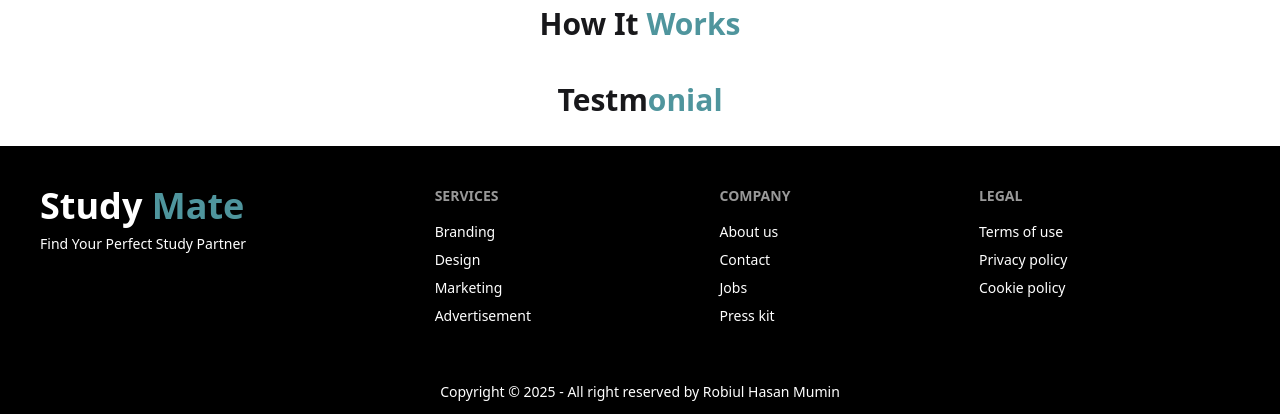
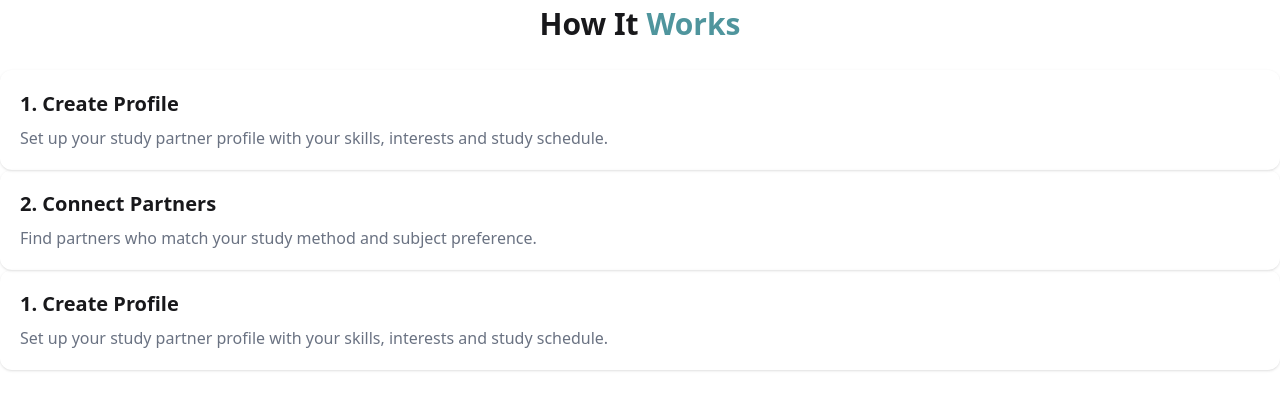
Before and after one commit to robiulhasanmumin/studymates-client-site-pha10, a React (Vite) app: page / in a window 1280 px wide. Shown: the part 739-1153 px from the top of the page. Built offline with nearby package versions, Linux system fonts and the light colour scheme; no server answers.

Commit message:
Privateroutes functionalities done.

```diff
--- a/index.html
+++ b/index.html
@@ -2,7 +2,7 @@
 <html lang="en">
   <head>
     <meta charset="UTF-8" />
-    <link rel="icon" type="image/svg+xml" href="/vite.svg" />
+    <link rel="icon" type="image/svg+xml" href="/src/assets/icon.png" />
     <meta name="viewport" content="width=device-width, initial-scale=1.0" />
     <title>studymates-server</title>
   </head>
--- a/src/Components/ExtraSection.jsx
+++ b/src/Components/ExtraSection.jsx
@@ -5,6 +5,20 @@ const ExtraSection = () => {
     <div>
       <div>
       <h1 className='text-center text-3xl font-bold mt-10 mb-7'>How It <span className='text-[#4F959D]'>Works</span></h1>
+      <div>
+        <div className='p-5 shadow rounded-xl'>
+          <h2 className='text-xl font-semibold mb-2'>1. Create Profile</h2>
+          <p className='text-gray-500'>Set up your study partner profile with your skills, interests and study schedule.</p>
+        </div>
+        <div className='p-5 shadow rounded-xl'>
+          <h2 className='text-xl font-semibold mb-2'>2. Connect Partners</h2>
+          <p className='text-gray-500'>Find partners who match your study method and subject preference.</p>
+        </div>
+        <div className='p-5 shadow rounded-xl'>
+          <h2 className='text-xl font-semibold mb-2'>1. Create Profile</h2>
+          <p className='text-gray-500'>Set up your study partner profile with your skills, interests and study schedule.</p>
+        </div>
+      </div>
       </div>
 
       <div>
--- a/src/Components/Navbar.jsx
+++ b/src/Components/Navbar.jsx
@@ -73,7 +73,7 @@ const Navbar = () => {
 
       <>
           <div className="dropdown dropdown-end">
-  <img src={user.photoURL} tabIndex={0} role="button" className="cursor-pointer w-[45px] h-[45px] rounded-full mr-4"></img>
+  <img src={user?.photoURL} tabIndex={0} role="button" className="cursor-pointer w-[45px] h-[45px] rounded-full mr-4"></img>
   <ul tabIndex="-1" className="dropdown-content menu bg-base-100 rounded-box z-1 w-52 p-2 shadow-sm">
     <li> <Link to="/myProfile" className="text-blue-500"><FaRegUserCircle />
  My Profile</Link></li>
@@ -84,8 +84,8 @@ const Navbar = () => {
       :
 
           <>
-    <Link to="/login" className="btn bg-[#4F959D] text-white">Login</Link>
-    <Link to="/register" className="btn bg-[#4F959D] text-white ml-2">Register</Link>
+    <Link to="/login" className="btn bg-[#4F959D] hover:bg-[#397177] text-white">Login</Link>
+    <Link to="/register" className="btn bg-[#4F959D] hover:bg-[#397177] text-white ml-2">Register</Link>
 
           </>
     }
--- a/src/main.jsx
+++ b/src/main.jsx
@@ -14,6 +14,7 @@ import ErrorPage from './Pages/ErrorPage';
 import ProfilePage from './Pages/ProfilePage';
 import CreatePartnerProfile from './Pages/CreatePartnerProfile';
 import MyConnection from './Pages/MyConnection';
+import PrivateRoutes from './provider/PrivateRoutes';
 
 const router = createBrowserRouter([
   {
@@ -32,7 +33,7 @@ const router = createBrowserRouter([
       },
       {
         path:"partnerDetails/:id",
-        Component:PartnerDetails,
+        element:<PrivateRoutes><PartnerDetails></PartnerDetails></PrivateRoutes>,
         loader:()=>fetch(`http://localhost:3000/partner`)
       },
       {
--- a/src/provider/PrivateRoutes.jsx
+++ b/src/provider/PrivateRoutes.jsx
@@ -1,9 +1,15 @@
-import React from 'react'
+import React, { use } from 'react'
+import { AuthContext } from './AuthContext'
+import { Navigate, useLocation } from 'react-router'
 
-const PrivateRoutes = () => {
-  return (
-    <div>PrivateRoutes</div>
-  )
+const PrivateRoutes = ({children}) => {
+  const {user} = use(AuthContext)
+  const location = useLocation()
+
+  if(user && user?.email){
+    return children
+  }
+  return <Navigate state={location.pathname} to="/login"></Navigate>
 }
 
 export default PrivateRoutes
```
Also changed, not shown: src/assets/icon.png (added).
